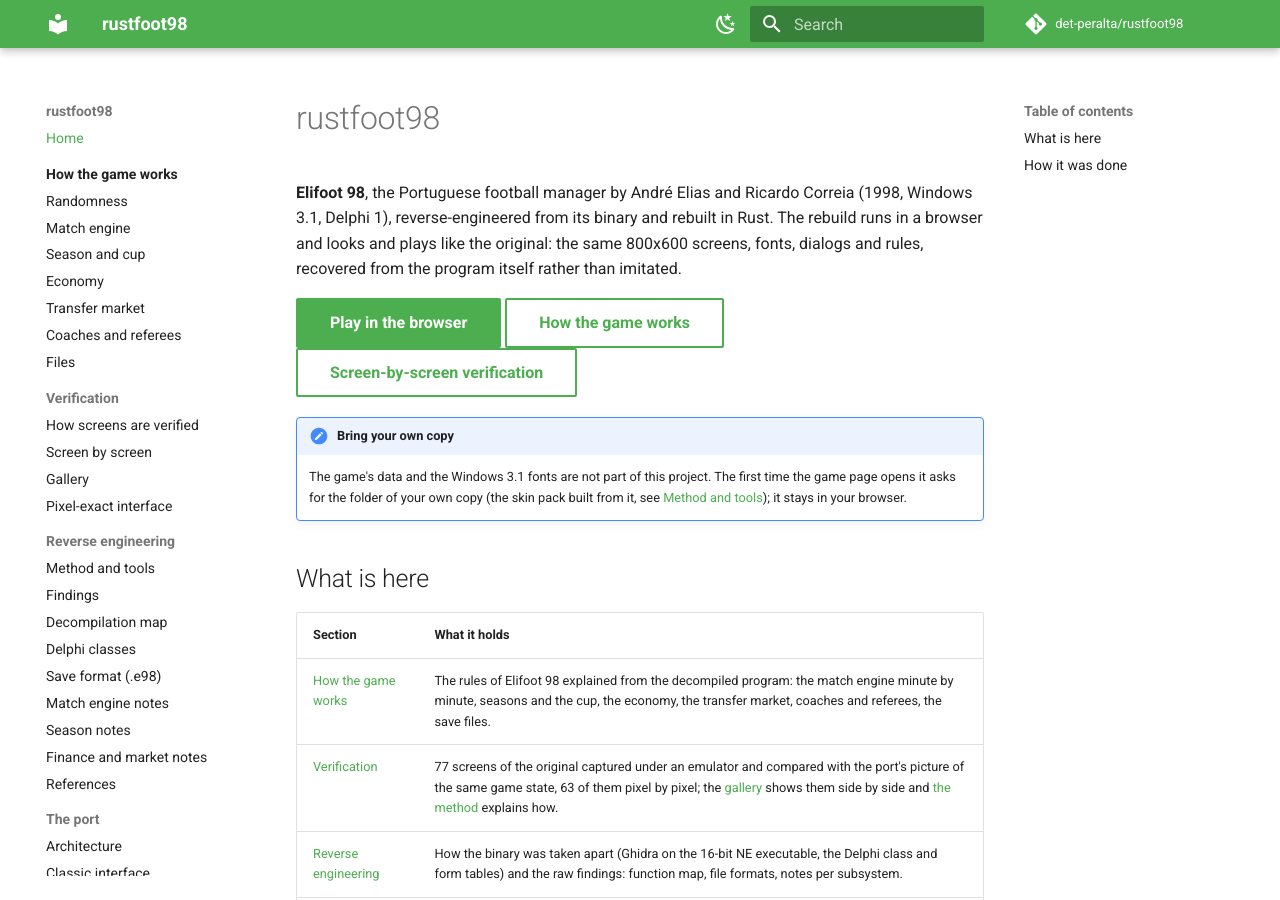
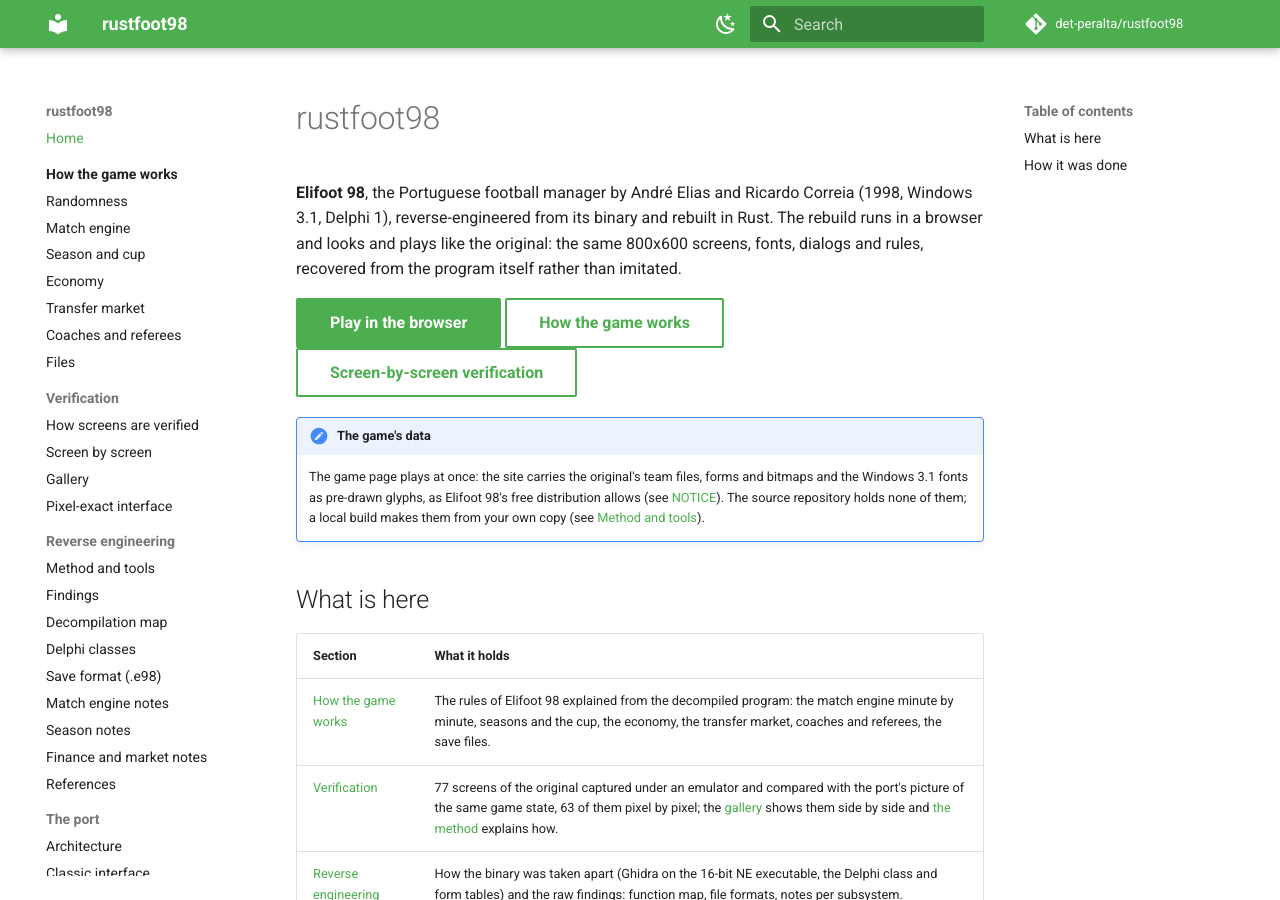
Before and after one commit to det-peralta/rustfoot98, an MkDocs documentation site: the page built from docs/index.md, in a window 1280 px wide and 900 px high. Built offline with MkDocs 1.6.1 and Material for MkDocs 9.7.7, drawn with Linux system fonts in a browser that asks for light colours; comment, search, counter and statistics services are not loaded.

Commit message:
Site: the published game carries the game's data (skin pack) so it plays at once without asking for a copy; NOTICE and docs say so
Co-Authored-By: Claude Opus 5.5 <noreply@anthropic.com>

```diff
--- a/docs/index.md
+++ b/docs/index.md
@@ -8,9 +8,10 @@ fonts, dialogs and rules, recovered from the program itself rather than imitated
 [How the game works](game/index.md){ .md-button }
 [Screen-by-screen verification](verification/screens.md){ .md-button }
 
-!!! note "Bring your own copy"
-    The game's data and the Windows 3.1 fonts are not part of this project. The first time the game page opens it asks for the
-    folder of your own copy (the skin pack built from it, see [Method and tools](installation.md)); it stays in your browser.
+!!! note "The game's data"
+    The game page plays at once: the site carries the original's team files, forms and bitmaps and the Windows 3.1 fonts as
+    pre-drawn glyphs, as Elifoot 98's free distribution allows (see [NOTICE](https://github.com/det-peralta/rustfoot98/blob/main/NOTICE.md)).
+    The source repository holds none of them; a local build makes them from your own copy (see [Method and tools](installation.md)).
 
 ## What is here
 
```
Also changed, not shown: NOTICE.md (+4 -0 lines), README.md (+2 -2 lines), 1 other file.
